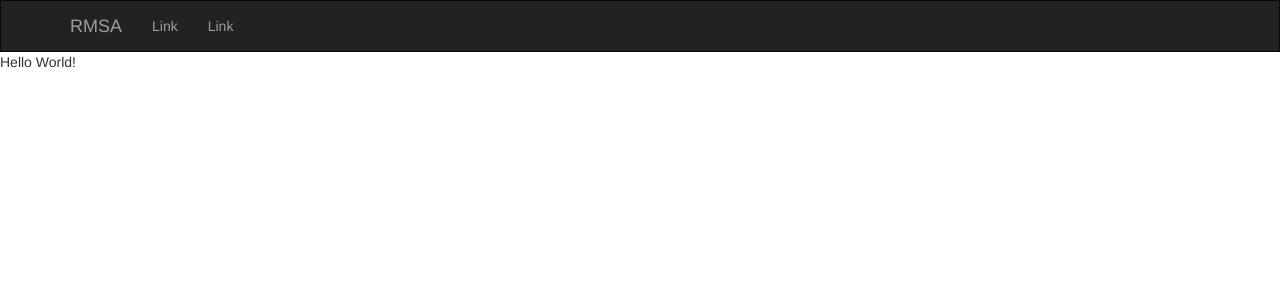
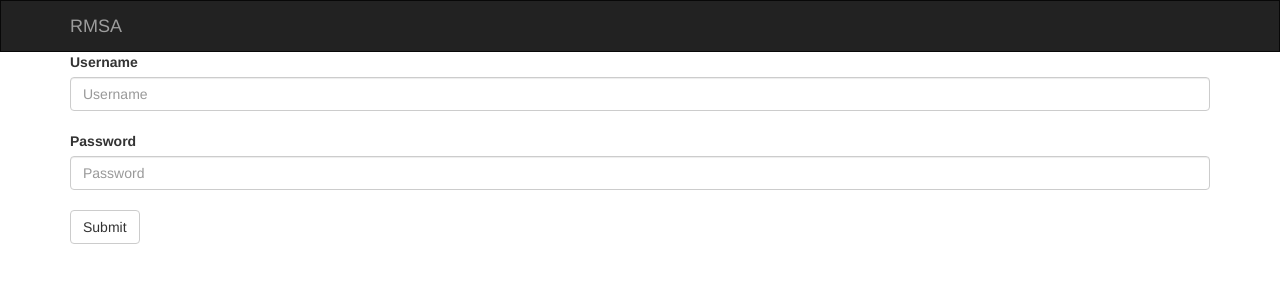
Before and after one commit to sfm2686/RMSA, a Flask app: page / in a window 1280 px wide. Shown: the top 300 px of the page. Run offline with Flask 2, Linux system fonts and the light colour scheme; parts of the project's set-up code (start-up, migrations or seed data) failed here and were passed over; some libraries are stand-ins or nearby versions.

Commit message:
Did a quick login/logout logic using flask session, added 2 dummy pages and some minor modifications in tables_def

```diff
--- a/tables_def.py
+++ b/tables_def.py
@@ -1,5 +1,5 @@
 from sqlalchemy.ext.declarative import declarative_base
-from sqlalchemy import Column, Integer, String, ForeignKey, PrimaryKeyConstraint, create_engine
+from sqlalchemy import Column, Integer, String, ForeignKey, UniqueConstraint, create_engine
 
 db_engine = create_engine('mysql+pymysql://root:@localhost')
 db_engine.execute("DROP DATABASE IF EXISTS RMSA") #drop db if exists
@@ -16,6 +16,10 @@ class User(Base):
     id = Column(Integer, primary_key=True, autoincrement=True)
     username = Column(String(20))
     password = Column(String(60))
+
+    __table_args__ = (
+        UniqueConstraint('username'),
+        )
 
     #---------------------------------------------------------------------------
     def __init__(self, username, password):
--- a/templates/layout.html
+++ b/templates/layout.html
@@ -27,13 +27,16 @@
           </button>
           <a class="navbar-brand" href="#">RMSA</a>
         </div>
-
-        <div class="collapse navbar-collapse" id="bs-example-navbar-collapse-1">
-          <ul class="nav navbar-nav">
-            <li><a href="#">Link</a></li>
-            <li><a href="#">Link</a></li>
-          </ul>
-        </div><!-- /.navbar-collapse -->
+        {% if session["loggedin"] %}
+          <div class="collapse navbar-collapse" id="bs-example-navbar-collapse-1">
+            <ul class="nav navbar-nav">
+              {% if session['role'] == 1 %}
+                <li><a href="{{ url_for('users') }}">Users</a></li>
+              {% endif %}
+              <li><a href="{{ url_for('logout') }}">Logout</a></li>
+            </ul>
+          </div><!-- /.navbar-collapse -->
+        {% endif %}
       </div><!-- /.container-fluid -->
     </nav>
     {% block body %}{% endblock %}
--- a/templates/login.html
+++ b/templates/login.html
@@ -3,5 +3,23 @@
 {% block title %}Login{% endblock %}
 
 {% block body %}
-Hello World!
+
+  <div class="container">
+    <form action="" method="post">
+      <label>Username</label>
+      <input type="text" class="form-control" placeholder="Username" name="username">
+      <br>
+      <label>Password</label>
+      <input type="password" class="form-control" placeholder="Password" name="password">
+      <br>
+      <button type="submit" class="btn btn-default">Submit</button>
+    </form>
+    <br>
+    {%- for category, message in get_flashed_messages(with_categories = true) %}
+       <div class = "alert alert-danger">
+          {{ message }}
+       </div>
+    {%- endfor %}
+  </div>
+
 {% endblock %}
--- a/views.py
+++ b/views.py
@@ -1,6 +1,46 @@
-from flask import render_template
 from __init__ import app, db_engine
+from flask import render_template, request, url_for, session, flash, redirect
+from sqlalchemy.orm import sessionmaker
+from tables_def import *
+import bcrypt
+
+db_session = sessionmaker(bind=db_engine)
+db_sess = db_session()
 
 @app.route('/', methods=['GET', 'POST'])
 def login():
+    if request.method == 'POST':
+        if not request.form['username'] or not request.form['password']:
+            flash("Please enter your username and password")
+            return render_template("login.html")
+        post_username = request.form['username']
+        post_password = request.form['password']
+        user = db_sess.query(User).filter_by(username=post_username).first()
+        if user and bcrypt.checkpw(post_password.encode("utf-8"), user.password.encode("utf-8")):
+            session["loggedin"] = True
+            user_role = db_sess.query(User_role).filter_by(user_id=user.id).first()
+            session["role"] = user_role.role_id
+            print(session["role"])
+            return redirect(url_for('reports'))
+        else:
+            flash("Invalid username or password")
+            return render_template("login.html")
+
     return render_template("login.html")
+
+@app.route('/logout')
+def logout():
+    session.clear()
+    return redirect(url_for('login'))
+
+@app.route('/reports')
+def reports():
+    if not session.get("loggedin"):
+        return redirect(url_for('login'))
+    return render_template("reports.html")
+
+@app.route('/users')
+def users():
+    if not session.get("loggedin"):
+        return redirect(url_for('login'))
+    return render_template("users.html")
```
Also changed, not shown: templates/reports.html (added, +7 -0 lines), templates/users.html (added, +7 -0 lines).
